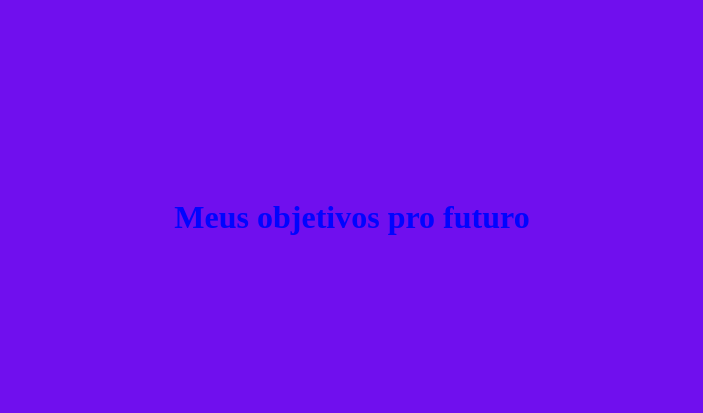
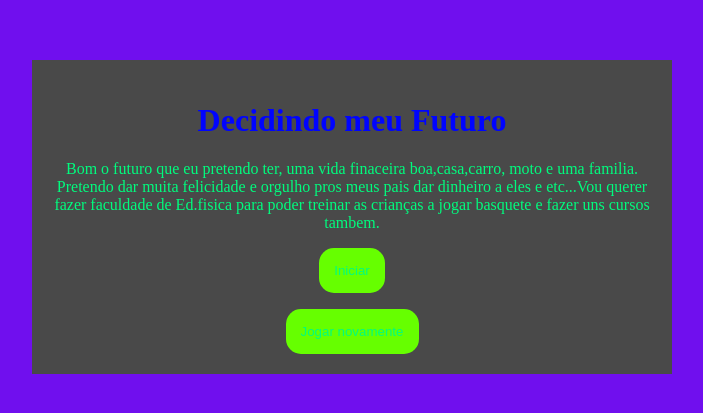
Before and after one commit to bielbrazino777/inteligenciaartificialdodobiel, a plain HTML site: page index.html in a window 1280 px wide. Shown: the part 191-604 px from the top of the page, without its empty margins (288-991 px from the left). Drawn offline with Linux system fonts and the light colour scheme.

Commit message:
hsfeyrdguigbym

```diff
--- a/index.html
+++ b/index.html
@@ -4,14 +4,28 @@
     <meta charset="UTF-8">
     <meta name="viewport" content="width=device-width, initial-scale=1.0">
     <link rel="stylesheet" href="style.css">
-    <title>Futuro do Gabriel</title>
+    <title>Decidindo o meu futuro</title>
 </head>
 <body>
-    <div class="caixa principal">
-        <h1>Meus objetivos pro futuro</h1>
-        <div class="caixa-pergunta"></div>
+    <div class="caixa-principal">
+        <h1>Decidindo meu Futuro</h1>
+        <div class="tela-inicial">
+            <p>Bom o futuro que eu pretendo ter, uma vida finaceira boa,casa,carro,
+                moto e uma familia. Pretendo dar muita felicidade e orgulho pros meus pais
+                dar dinheiro a eles e etc...Vou querer fazer faculdade de Ed.fisica para
+                poder treinar as crianças a jogar basquete e fazer uns cursos tambem.
+            </p>
+            <button class="iniciar-btn">Iniciar</button>
+        </div>
+        <div class="caixa-perguntas"></div>
         <div class="caixa-alternativas"></div>
+        <div class="caixa-resultado">
+            <p class="texto-resultado"></p>
+            <button class="novamente-btn">Jogar novamente</button>
+        </div>
     </div>
-    <script src="script.js"></script>
+    <script type="module" src="js/aleatorio.js"></script>
+    <script type="module" src="js/perguntas.js"></script>
+    <script type="module" src="js/script.js"></script>
 </body>
 </html>
```
Also changed, not shown: js/aleatorio.js (added), js/perguntas.js (added), js/script.js (added).
